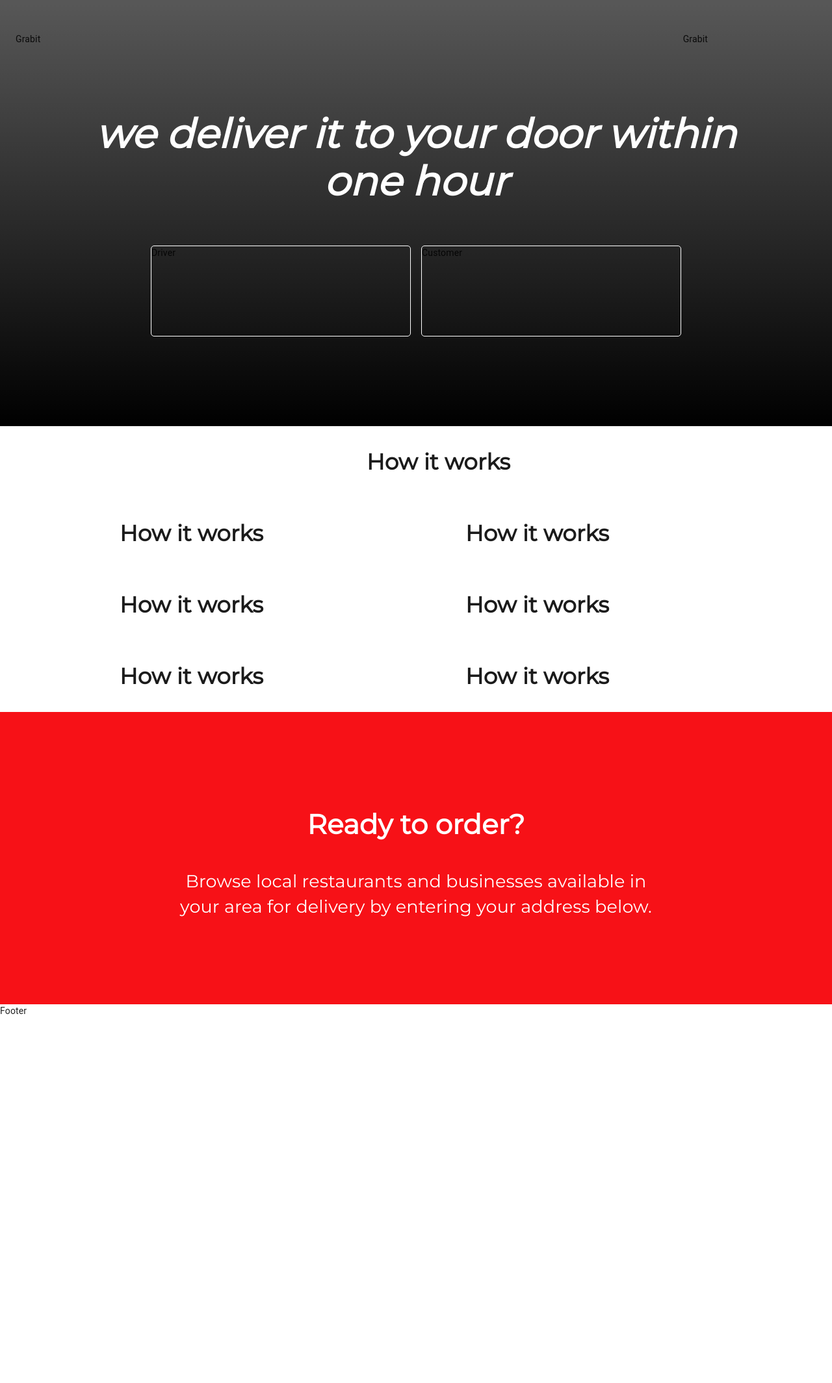
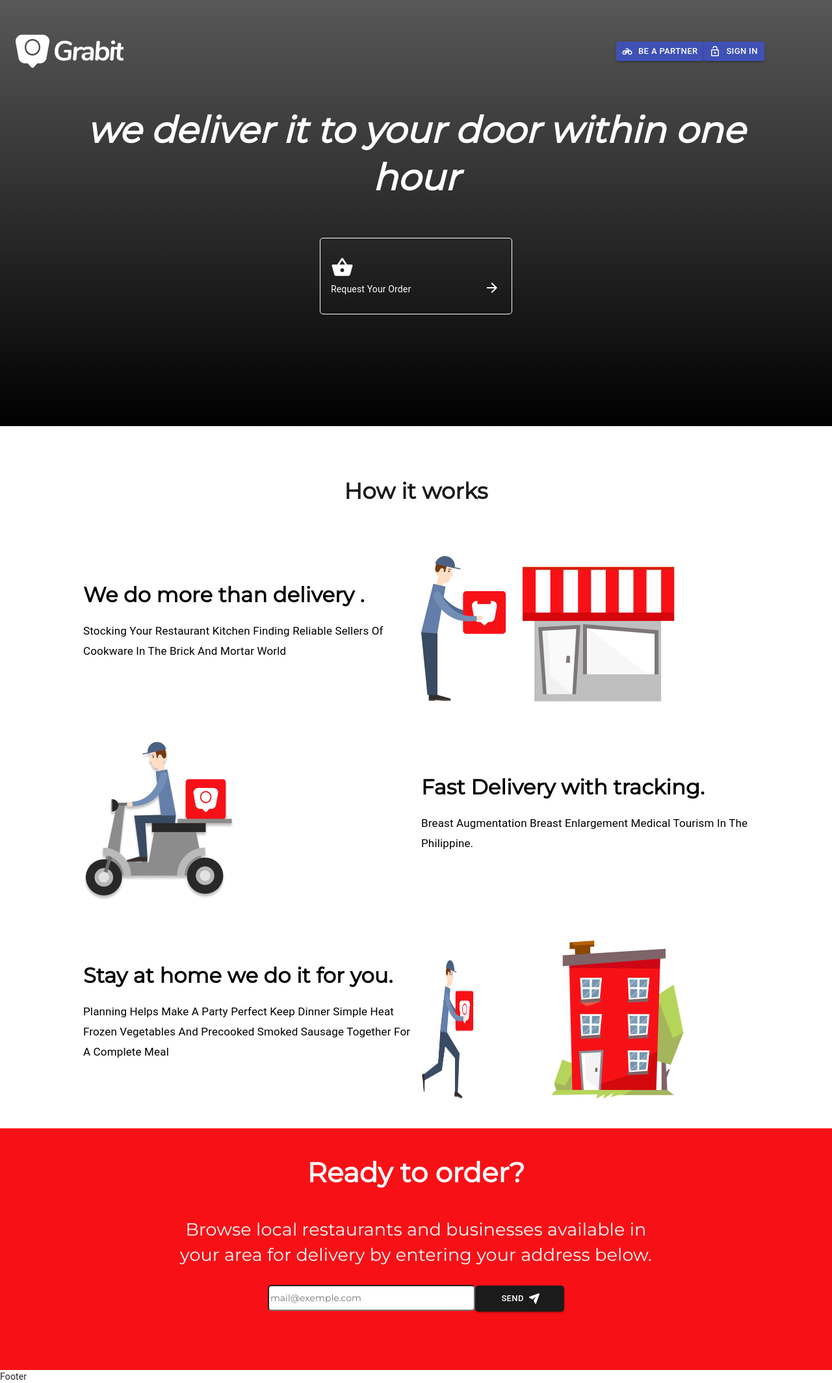
Before and after one commit to fdrissi/grabit, a React (Create React App) app in the folder frontend/: page / in a window 1280 px wide. Shown: the whole page at 65% size. Before the commit the page ends 1566 px from the top, so only its background shows below. Built offline with nearby package versions, Linux system fonts and the light colour scheme.

Commit message:
Add Slider, Section and mail to Landing page.

```diff
--- a/frontend/src/Components/pages/Mail.js
+++ b/frontend/src/Components/pages/Mail.js
@@ -1,16 +1,12 @@
 import React from 'react'
-import { makeStyles, Container, Grid } from '@material-ui/core'
+import { makeStyles, Container, Grid, Button } from '@material-ui/core';
 
-import EmailInput from "./EmailInput";
-
-const useStyles = makeStyles({
+const useStyles = makeStyles(theme => ({
   container: {
     backgroundColor: "#F71117",
-    height: "450px",
     width: "100%",
   },
   title: {
-    height: "52px",
   	color: "#FFFFFF",
   	fontFamily: "Montserrat",
   	fontSize: "42px",
@@ -19,14 +15,35 @@ const useStyles = makeStyles({
   	textAlign: "center",
   },
   description: {
-    height: "78px",
   	color: "#FFFFFF",
   	fontFamily: "Montserrat",
   	fontSize: "27px",
   	lineHeight: "39px",
   	textAlign: "center",
+  },
+  mailInput: {
+    width: "70%",
+    height: "40px",
+    borderRadius: "5px",
+    color: "#000000",
+    fontFamily: "Montserrat",
+    fontSize: "14px",
+    [theme.breakpoints.down('sm')]: {
+      width: "100%",
+      fontSize: "12px",
+    },
+    margin: "0 0 20% 0"
+  },
+  mailButton: {
+    width: "30%",
+    height: "40px",
+    borderRadius: "5px",
+    backgroundColor: "#1B1B1B",
+    [theme.breakpoints.down('sm')]: {
+      display: 'none',
+    },
   }
-})
+}))
 
 export default () => {
   const classes = useStyles();
@@ -40,7 +57,17 @@ export default () => {
             <p className={classes.description}>Browse local restaurants and businesses available in your area for delivery by entering your address below.</p>
           </Grid>
           <Grid item xs={6} style={{ margin: "0 auto" }}>
-            <EmailInput />
+            <input type="email" placeholder="mail@exemple.com" className={classes.mailInput} />
+            <Button
+              variant="contained"
+              color="primary"
+              size="small"
+              className={classes.button}
+              endIcon={<img src="/img/landing/send.png" alt="send" />}
+              className={classes.mailButton}
+            >
+              Send
+            </Button>
           </Grid>
         </Container>
       </Grid>
--- a/frontend/src/Components/pages/Section.js
+++ b/frontend/src/Components/pages/Section.js
@@ -1,48 +1,73 @@
 import React from 'react'
 import { makeStyles, Container, Grid } from '@material-ui/core'
 
-const useStyles = makeStyles({
+const useStyles = makeStyles(theme => ({
   title: {
-    height: "42px",
-    width: "225px",
+    height: "200px",
+    lineHeight: "200px",
     color: "#1B1B1B",
-    fontFamily: "Montserrat",
-    fontSize: "34px",
-    fontWeight: "600",
-    lineHeight: "42px",
+  	fontFamily: "Montserrat",
+  	fontSize: "34px",
+  	fontWeight: "600",
+    textAlign: "center"
+  },
+  boxText: {
+    lineHeight: "30px",
+    color: "#fff",
+    marginBottom: "5%"
+  },
+  subtitle: {
+    color: "#000000",
+  	fontFamily: "Montserrat",
+  	fontSize: "32px",
+  	fontWeight: "bold",
+    display: "block",
+    marginBottom: "5%"
+  },
+  description: {
+    color: "#000000",
+  	fontFamily: "Roboto",
+  	fontSize: "17px",
+  },
+  boxImage: {
+    lineHeight: "100px",
+    color: "#fff",
+    [theme.breakpoints.down('sm')]: {
+      display: 'none'
+    },
   }
-})
+}))
 
 export default () => {
   const classes = useStyles();
   return (
-    <Container maxWidth="md">
-      <Grid container justify="center">
-        <Grid item xs={2}>
-          <p className={classes.title}>How it works</p>
+    <Container maxWidth="lg">
+      <Grid container justify="center" alignItems="center" spacing={2}>
+        <Grid item xs={12} className={classes.title} >
+          How it works
         </Grid>
-      </Grid>
-
-      <Grid container justify="space-between">
-        <Grid item xs={5}>
-          <p className={classes.title}>How it works</p>
+        <Grid item md={5} xs={12} className={classes.boxText} >
+          <span className={classes.subtitle}>We do more than delivery .</span>
+          <span className={classes.description}>Stocking Your Restaurant Kitchen Finding Reliable Sellers Of Cookware In The Brick And Mortar World</span>
         </Grid>
-        <Grid item xs={5}>
-          <p className={classes.title}>How it works</p>
+        <Grid item md={5} xs={12} className={classes.boxImage} >
+          <img src="/img/landing/deliver.png" alt="delivery" style={{ marginRight: "5%" }} />
+          <img src="/img/landing/store.png" alt="delivery" />
         </Grid>
-
-        <Grid item xs={5}>
-          <p className={classes.title}>How it works</p>
+        <Grid item md={5} xs={12} className={classes.boxImage} >
+          <img src="/img/landing/cycle.png" alt="cycle" />
         </Grid>
-        <Grid item xs={5}>
-          <p className={classes.title}>How it works</p>
+        <Grid item md={5} xs={12} className={classes.boxText} >
+          <span className={classes.subtitle}>Fast Delivery with tracking.</span>
+          <span className={classes.description}>Breast Augmentation Breast Enlargement Medical Tourism In The Philippine.</span>
         </Grid>
-
-        <Grid item xs={5}>
-          <p className={classes.title}>How it works</p>
+        <Grid item md={5} xs={12} className={classes.boxText} >
+          <span className={classes.subtitle}>Stay at home we do it for you.</span>
+          <span className={classes.description}>Planning Helps Make A Party Perfect Keep Dinner Simple Heat Frozen Vegetables And Precooked Smoked Sausage Together For A Complete Meal</span>
         </Grid>
-        <Grid item xs={5}>
-          <p className={classes.title}>How it works</p>
+        <Grid item md={5} xs={12} className={classes.boxImage} >
+          <img src="/img/landing/box_delivery.png" alt="delivery" style={{ width: "200px", height: "214px" }} />
+          <img src="/img/landing/building.png" alt="delivery" />
         </Grid>
       </Grid>
     </Container>
--- a/frontend/src/Components/pages/Slide.js
+++ b/frontend/src/Components/pages/Slide.js
@@ -1,8 +1,11 @@
 import React from 'react'
-import { makeStyles } from '@material-ui/core';
-import { Container, Grid } from "@material-ui/core"
+import { makeStyles, Box } from '@material-ui/core';
+import { Container, Grid, Button} from "@material-ui/core"
+import ShoppingBasketIcon from '@material-ui/icons/ShoppingBasket';
+import MotorcycleIcon from '@material-ui/icons/Motorcycle';
+import LockOpenIcon from '@material-ui/icons/LockOpen';
 
-const useStyles = makeStyles({
+const useStyles = makeStyles(theme => ({
   container: {
     position: "relative",
     height: "656px",
@@ -19,32 +22,53 @@ const useStyles = makeStyles({
   brand: {
     height: "58px",
     width: "166px",
+    [theme.breakpoints.down('sm')]: {
+      display: 'none'
+    },
   },
   signButton: {
 
   },
   weDeliverText: {
-    height: "146px",
     width: "100%",
     color: "#FFFFFF",
     fontFamily: "Montserrat",
-    fontSize: "62px",
+    fontSize: "4em",
     fontStyle: "italic",
     fontWeight: "600",
     lineHeight: "73px",
     textAlign: "center",
+    [theme.breakpoints.down('sm')]: {
+      fontSize: '3em'
+    },
   },
   box: {
     border: "1px solid #FFFFFF",
-    minHeight: "140px",
     borderRadius: "5px",
-  }
-})
+  },
+  button: {
+
+  },
+}))
 
 const Brand = () => {
+  return (
+    <img src="/img/landing/logo.png" alt="landing" />
+  );
+}
+
+const ActionsButton = ({ text, icon }) => {
   const classes = useStyles();
   return (
-    <div className={classes.brand}>Grabit</div>
+    <Button
+      variant="contained"
+      color="primary"
+      size="small"
+      className={classes.button}
+      startIcon={icon}
+    >
+      {text}
+    </Button>
   );
 }
 
@@ -62,16 +86,16 @@ export default () => {
   return (
     <div>
     <div className={classes.container}></div>
-
       <div className={classes.content}>
         <Container component="main" maxWidth="lg" >
           <Grid container justify="space-between" alignItems="flex-end">
-              <Grid container justify="space-between" alignItems="center">
-                <Grid item sm={2}>
+            <Grid container justify="space-between" alignItems="center" >
+              <Grid item sm={2} className={classes.brand} >
                 <Brand />
               </Grid>
-                <Grid item sm={2} >
-                  <Brand />
+              <Grid item sm={3}>
+                <ActionsButton text="Be a partner" icon={<MotorcycleIcon />} />
+                <ActionsButton text="Sign in" icon={<LockOpenIcon />} />
               </Grid>
             </Grid>
 
@@ -82,22 +106,33 @@ export default () => {
             </Grid>
 
             <Grid container justify="center" alignItems="center" spacing={2}>
-                <Grid item sm={4}>
+              <Grid item md={3} xs={6}>
                 <SignUpBox >
-                    Driver
-                  </ SignUpBox >
+                  <Box
+                      display="flex"
+                      alignItems="center"
+                      p={1}
+                      m={1}
+                      css={{ height: 100 }}
+                    >
+                    <Grid container justify="space-between" alignItems="center">
+                        <Grid item xs={12}>
+                          <ShoppingBasketIcon style={{ color: "#fff", width: "35px", height: "35px" }} />
                         </Grid>
-                <Grid item sm={4}>
-                  <SignUpBox >
-                    Customer
+                        <Grid item xs={8} style={{ color: "#fff" }}>
+                          Request Your Order
+                        </Grid>
+                        <Grid item xs={1}>
+                          <img src="/img/landing/arrow.png" alt="arrow" style={{ color: "#fff", width: "16px", height: "16px" }} />
+                        </Grid>
+                    </Grid>
+                  </Box>
                 </ SignUpBox >
               </Grid>
             </Grid>
           </Grid>
-
         </Container>
       </div>
-
     </div>
   )
 }
```
Lines whose indentation alone changed are shown as unchanged.
